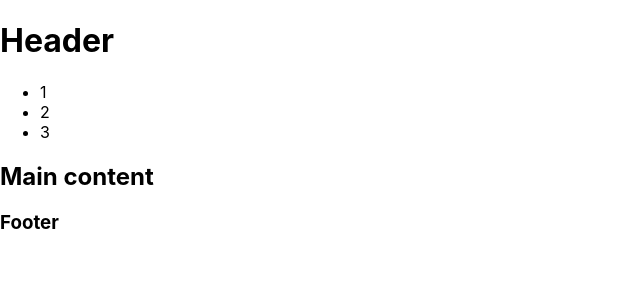
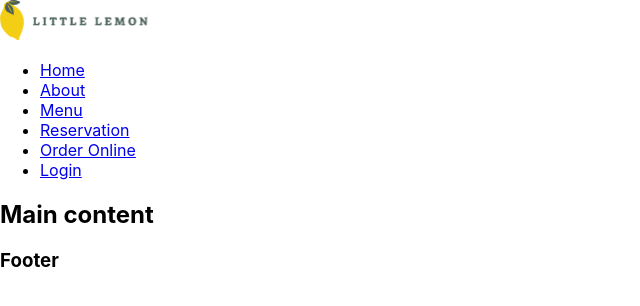
Before and after one commit to juccaicedoac03/little-lemon, a React (Create React App) app: page / in a window 1280 px wide. Shown: the top 306 px of the page, without its empty margins (0-640 px from the left). Built offline with nearby package versions, Linux system fonts and the light colour scheme.

Commit message:
add OGP tags

```diff
--- a/src/components/Header.js
+++ b/src/components/Header.js
@@ -1,7 +1,12 @@
+import OG_image from '../images/restaurant_chef B.jpg';
+
 const Header = () => {
     return (
         <header>
-            <h1>Header</h1>
+            <meta name="description" content="Little Lemon restaurant web page"/>
+            <meta name="og:title" content="Little Lemon"/>
+            <meta name="og:description" content="Little Lemon restaurant web page"/>
+            <meta name="og:image" content={OG_image}/>
         </header>
     );
 };
--- a/src/components/Nav.js
+++ b/src/components/Nav.js
@@ -1,10 +1,16 @@
+import Logo from '../images/Logo.svg';
+
 const Nav = () => {
     return (
         <nav>
+            <img src={Logo} alt="Company logo"/>
             <ul>
-                <li>1</li>
-                <li>2</li>
-                <li>3</li>
+                <li> <a href="/">Home</a> </li>
+                <li> <a href="/">About</a> </li>
+                <li> <a href="/">Menu</a> </li>
+                <li> <a href="/">Reservation</a> </li>
+                <li> <a href="/">Order Online</a> </li>
+                <li> <a href="/">Login</a> </li>
             </ul>
         </nav>
     );
```
Also changed, not shown: src/images/Logo.svg (added), 1 other file (tests, documents, lock files or other folders).
